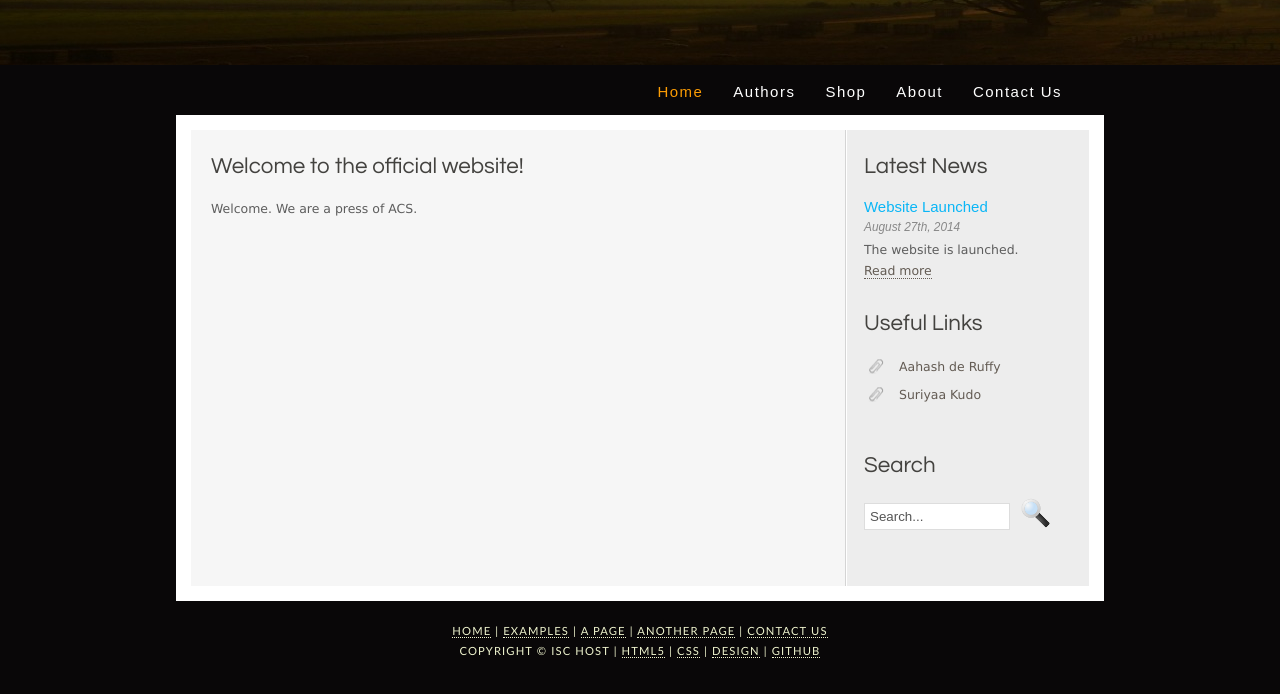
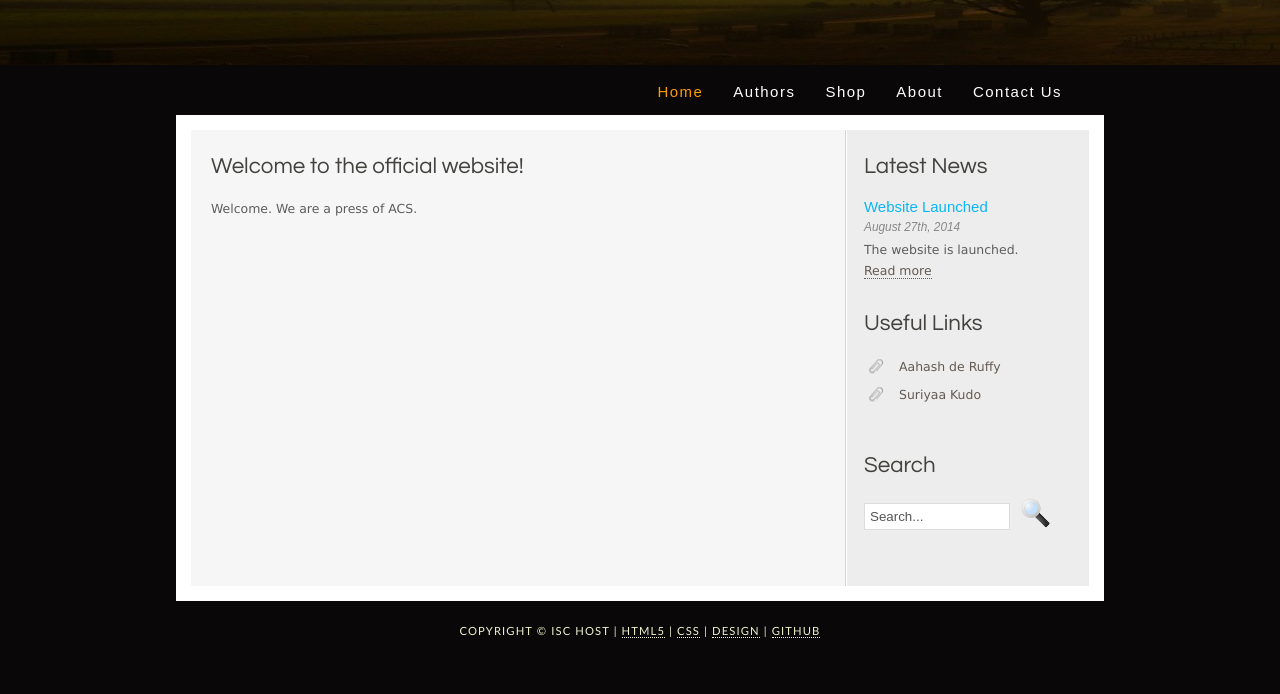
Before and after one commit to iSC-Host/mission-press.acs.isc, a plain HTML site: page index.html in a window 1280 px wide. Shown: the part 135-829 px from the top of the page. Drawn offline with Linux system fonts and the light colour scheme.

Commit message:
Update index.html
delete upper footer

```diff
--- a/index.html
+++ b/index.html
@@ -63,7 +63,6 @@
       </div>
     </div>
     <div id="footer">
-      <p><a href="index.html">Home</a> | <a href="examples.html">Examples</a> | <a href="page.html">A Page</a> | <a href="another_page.html">Another Page</a> | <a href="contact.html">Contact Us</a></p>
       <p>Copyright &copy; iSC Host | <a href="http://validator.w3.org/check?uri=referer">HTML5</a> | <a href="http://jigsaw.w3.org/css-validator/check/referer">CSS</a> | <a href="http://www.html5webtemplates.co.uk" alt="design from HTML5webtemplates.co.uk">Design</a> | <a href="https://github.com/iSC-Host/mission-press.acs.isc">GitHub</a></p>
     </div>
   </div>
```
